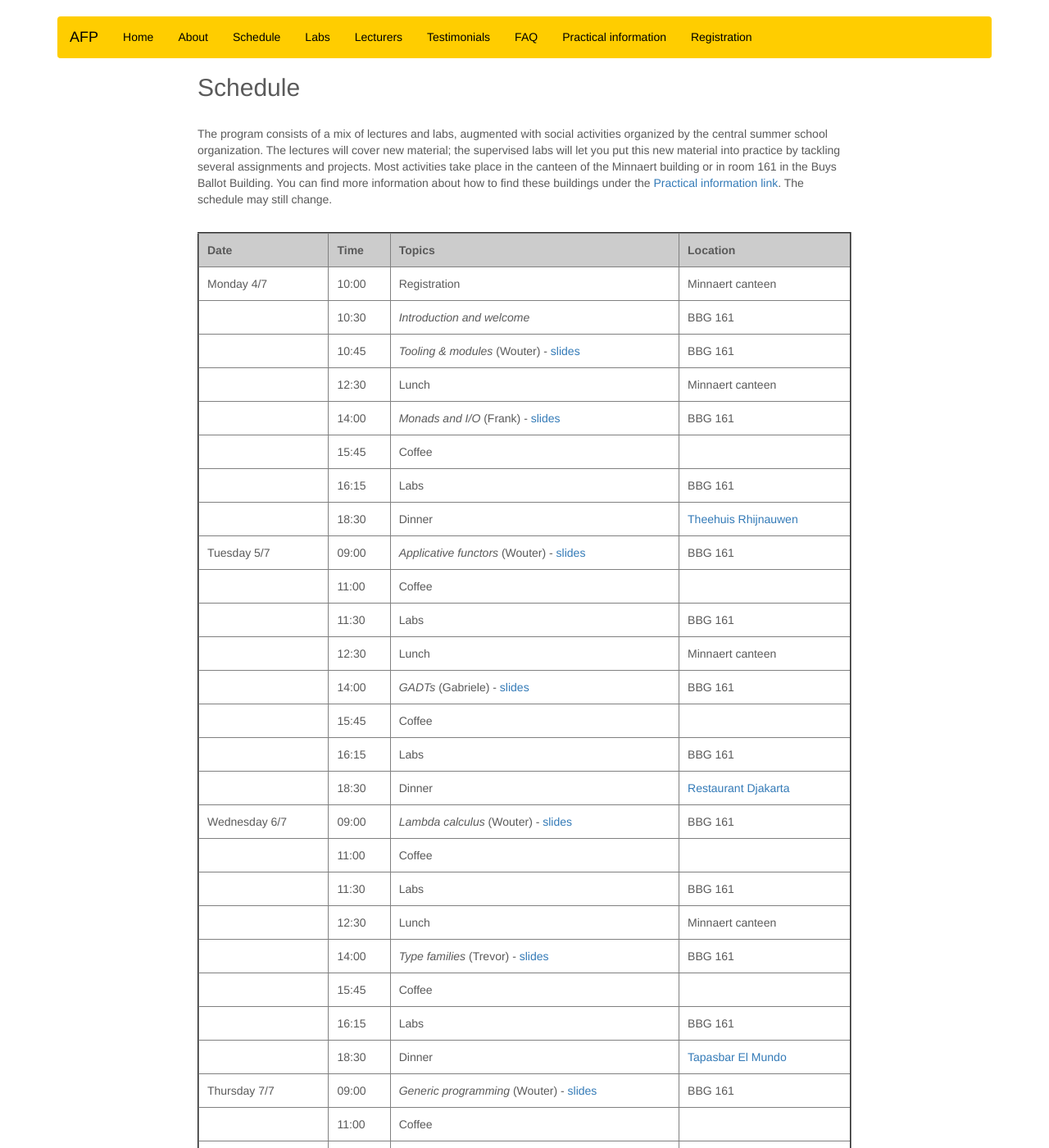
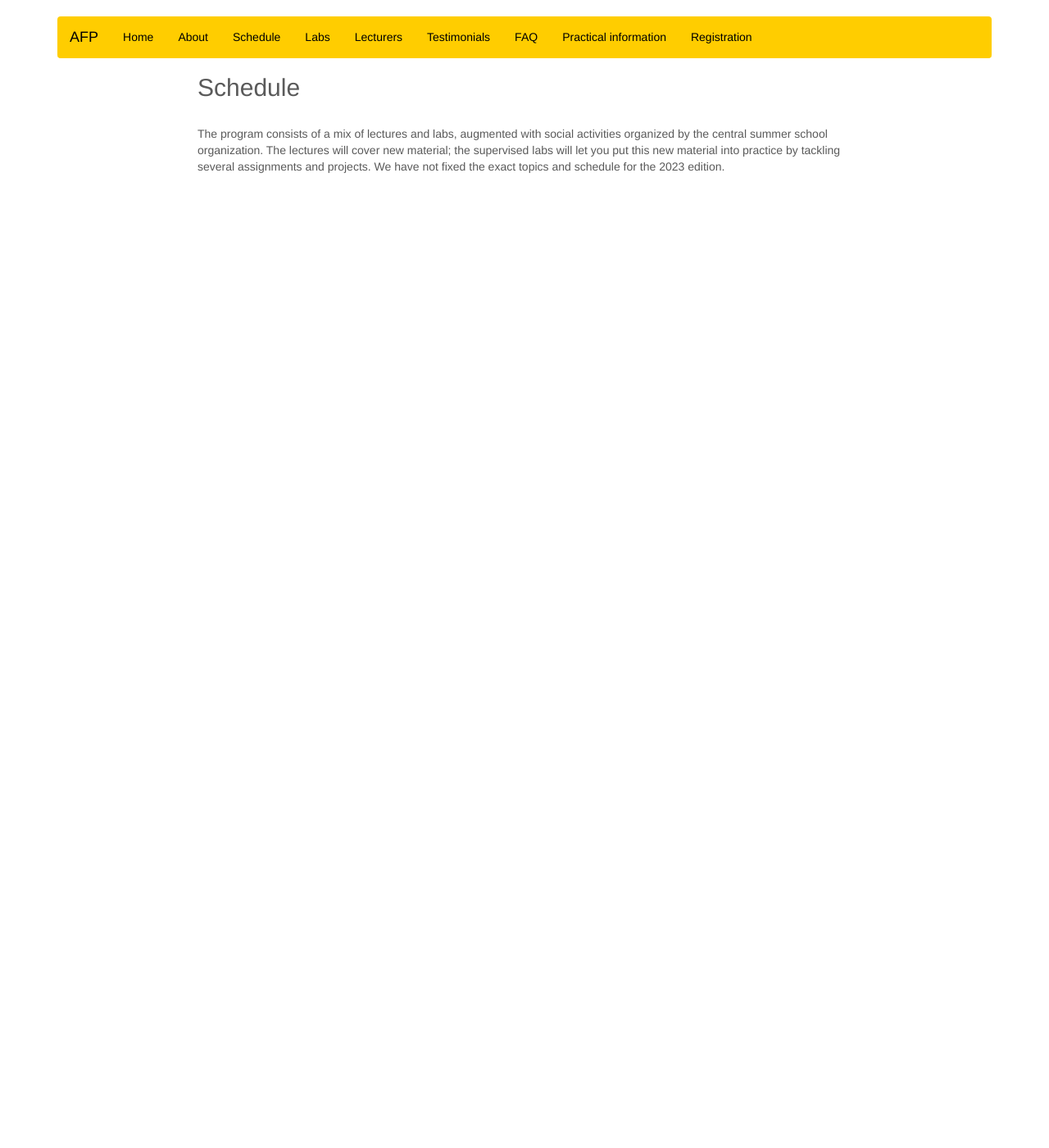
Before and after one commit to uu-afp/uu-afp.github.io, a Jekyll site: the page built from schedule.html, in a window 1280 px wide and 1400 px high. Shown: the whole window at 82% size. Built offline with Jekyll 4.4.1, drawn with Linux system fonts in a browser that asks for light colours; nearby versions of some CDN libraries; some of the changed text lies outside the part shown.

Commit message:
Updated for 2023.

```diff
--- a/index.html
+++ b/index.html
@@ -41,9 +41,9 @@ layout: default
     <!-- Marketing messaging and featurettes
     ================================================== -->
     <div class="container marketing">
-      <h3>AFP Summer School 2022</h3>
-      <h4>04 July &ndash; 08 July 2022</h4>
-      <h5>Register before June 17th</h5>
+      <h3>AFP Summer School 2023</h3>
+      <h4>03 July &ndash; 07 July 2022</h4>
+      <h5>Register before June 15th</h5>
       <!-- Three columns of text below the carousel -->
       <div class="row">
 
--- a/schedule.html
+++ b/schedule.html
@@ -14,283 +14,283 @@ organization. The lectures will cover new material; the supervised
 labs will let you put this new material into practice by tackling
 several assignments and projects.
 
-Most activities take place in the canteen of the Minnaert building or
-in room 161 in the Buys Ballot Building. You can find more information
-about how to find these buildings under the <a href="practical.html">Practical
-information link</a>.
+<!-- Most activities take place in the canteen of the Minnaert building or -->
+<!-- in room 161 in the Buys Ballot Building. You can find more information -->
+<!-- about how to find these buildings under the <a href="practical.html">Practical -->
+<!-- information link</a>. -->
 
-The schedule may still change.
+We have not fixed the exact topics and schedule for the 2023 edition.
 </p></br>
 
 
-  <table cols="4" width="100%" cellpadding="3" border="2">
-    <tr bgcolor="#CCCCCC">
+  <!-- <table cols="4" width="100%" cellpadding="3" border="2"> -->
+  <!--   <tr bgcolor="#CCCCCC"> -->
 
-      <th>Date</th>
+  <!--     <th>Date</th> -->
 
-      <th>Time</th>
+  <!--     <th>Time</th> -->
 
-      <th>Topics</th>
+  <!--     <th>Topics</th> -->
 
-      <th>Location</th>
+  <!--     <th>Location</th> -->
 
-    </tr>
+  <!--   </tr> -->
 
-    <tr>
-      <td>Monday 4/7</td>
-      <td>10:00</td>
-      <td>Registration</td>
-      <td>Minnaert canteen</td>
-    </tr>
+  <!--   <tr> -->
+  <!--     <td>Monday 4/7</td> -->
+  <!--     <td>10:00</td> -->
+  <!--     <td>Registration</td> -->
+  <!--     <td>Minnaert canteen</td> -->
+  <!--   </tr> -->
 
-    <tr>
-      <td></td>
-      <td>10:30</td>
-      <td><i>Introduction and welcome</i> </td>
-      <td>BBG 161</td>
-    </tr>
+  <!--   <tr> -->
+  <!--     <td></td> -->
+  <!--     <td>10:30</td> -->
+  <!--     <td><i>Introduction and welcome</i> </td> -->
+  <!--     <td>BBG 161</td> -->
+  <!--   </tr> -->
 
 
-    <tr>
-      <td></td>
-      <td>10:45</td>
-      <td><i>Tooling & modules</i> (Wouter) - <a href="slides/01-intro.pdf">slides</a> </td>
-      <td>BBG 161</td>
-    </tr>
+  <!--   <tr> -->
+  <!--     <td></td> -->
+  <!--     <td>10:45</td> -->
+  <!--     <td><i>Tooling & modules</i> (Wouter) - <a href="slides/01-intro.pdf">slides</a> </td> -->
+  <!--     <td>BBG 161</td> -->
+  <!--   </tr> -->
 
-    <tr>
-      <td></td>
-      <td>12:30</td>
-      <td>Lunch</td>
-      <td>Minnaert canteen</td>
-    </tr>
+  <!--   <tr> -->
+  <!--     <td></td> -->
+  <!--     <td>12:30</td> -->
+  <!--     <td>Lunch</td> -->
+  <!--     <td>Minnaert canteen</td> -->
+  <!--   </tr> -->
 
-    <tr>
-      <td></td>
-      <td>14:00</td>
-      <td><i>Monads and I/O</i> (Frank) - <a href="slides/02-monads.pdf">slides</a> </td>
-      <td>BBG 161</td>
-    </tr>
+  <!--   <tr> -->
+  <!--     <td></td> -->
+  <!--     <td>14:00</td> -->
+  <!--     <td><i>Monads and I/O</i> (Frank) - <a href="slides/02-monads.pdf">slides</a> </td>       -->
+  <!--     <td>BBG 161</td> -->
+  <!--   </tr> -->
 
-    <tr>
-      <td></td>
-      <td>15:45</td>
-      <td>Coffee</td>
-      <td></td>
-    </tr>
+  <!--   <tr> -->
+  <!--     <td></td> -->
+  <!--     <td>15:45</td> -->
+  <!--     <td>Coffee</td> -->
+  <!--     <td></td> -->
+  <!--   </tr> -->
 
-    <tr>
-      <td></td>
-      <td>16:15</td>
-      <td>Labs</td>
-      <td>BBG 161</td>
-    </tr>
+  <!--   <tr> -->
+  <!--     <td></td> -->
+  <!--     <td>16:15</td> -->
+  <!--     <td>Labs</td> -->
+  <!--     <td>BBG 161</td> -->
+  <!--   </tr> -->
 
-    <tr>
-      <td></td>
-      <td>18:30</td>
-      <td>Dinner</td>
-      <td><a href="https://theehuisrhijnauwen.nl/">Theehuis Rhijnauwen</a></td>
-    </tr>
+  <!--   <tr> -->
+  <!--     <td></td> -->
+  <!--     <td>18:30</td> -->
+  <!--     <td>Dinner</td> -->
+  <!--     <td><a href="https://theehuisrhijnauwen.nl/">Theehuis Rhijnauwen</a></td> -->
+  <!--   </tr> -->
 
 
-    <tr>
-      <td>Tuesday 5/7</td>
-      <td>09:00</td>
-      <td><i>Applicative functors</i> (Wouter) - <a href="slides/03-applicative.pdf">slides</a></td>
-      <td>BBG 161</td>
-    </tr>
+  <!--   <tr> -->
+  <!--     <td>Tuesday 5/7</td> -->
+  <!--     <td>09:00</td> -->
+  <!--     <td><i>Applicative functors</i> (Wouter) - <a href="slides/03-applicative.pdf">slides</a></td> -->
+  <!--     <td>BBG 161</td> -->
+  <!--   </tr> -->
 
-    <tr>
-      <td></td>
-      <td>11:00</td>
-      <td>Coffee</td>
-      <td></td>
-    </tr>
+  <!--   <tr> -->
+  <!--     <td></td> -->
+  <!--     <td>11:00</td> -->
+  <!--     <td>Coffee</td> -->
+  <!--     <td></td> -->
+  <!--   </tr> -->
 
-    <tr>
-      <td></td>
-      <td>11:30</td>
-      <td>Labs</td>
-      <td>BBG 161</td>
-    </tr>
+  <!--   <tr> -->
+  <!--     <td></td> -->
+  <!--     <td>11:30</td> -->
+  <!--     <td>Labs</td> -->
+  <!--     <td>BBG 161</td> -->
+  <!--   </tr> -->
 
-    <tr>
-      <td></td>
-      <td>12:30</td>
-      <td>Lunch</td>
-      <td>Minnaert canteen</td>
-    </tr>
+  <!--   <tr> -->
+  <!--     <td></td> -->
+  <!--     <td>12:30</td> -->
+  <!--     <td>Lunch</td> -->
+  <!--     <td>Minnaert canteen</td> -->
+  <!--   </tr> -->
 
-    <tr>
-      <td></td>
-      <td>14:00</td>
-      <td><i>GADTs</i> (Gabriele) - <a href="slides/04-gadts.pdf">slides</a></td>
-      <td>BBG 161</td>
-    </tr>
+  <!--   <tr> -->
+  <!--     <td></td> -->
+  <!--     <td>14:00</td> -->
+  <!--     <td><i>GADTs</i> (Gabriele) - <a href="slides/04-gadts.pdf">slides</a></td> -->
+  <!--     <td>BBG 161</td> -->
+  <!--   </tr> -->
 
-    <tr>
-      <td></td>
-      <td>15:45</td>
-      <td>Coffee</td>
-      <td></td>
-    </tr>
+  <!--   <tr> -->
+  <!--     <td></td> -->
+  <!--     <td>15:45</td> -->
+  <!--     <td>Coffee</td> -->
+  <!--     <td></td> -->
+  <!--   </tr> -->
 
-    <tr>
-      <td></td>
-      <td>16:15</td>
-      <td>Labs</td>
-      <td>BBG 161</td>
-    </tr>
+  <!--   <tr> -->
+  <!--     <td></td> -->
+  <!--     <td>16:15</td> -->
+  <!--     <td>Labs</td> -->
+  <!--     <td>BBG 161</td> -->
+  <!--   </tr> -->
 
-    <tr>
-      <td></td>
-      <td>18:30</td>
-      <td>Dinner</td>
-      <td><a href="https://djakarta.nl/">Restaurant Djakarta</a></td>
-    </tr>
+  <!--   <tr> -->
+  <!--     <td></td> -->
+  <!--     <td>18:30</td> -->
+  <!--     <td>Dinner</td> -->
+  <!--     <td><a href="https://djakarta.nl/">Restaurant Djakarta</a></td> -->
+  <!--   </tr> -->
 
 
-    <tr>
-      <td>Wednesday 6/7</td>
-      <td>09:00</td>
-      <td><i>Lambda calculus</i> (Wouter) - <a href="slides/05-lambda.pdf">slides</a></td>
-      <td>BBG 161</td>
-    </tr>
+  <!--   <tr> -->
+  <!--     <td>Wednesday 6/7</td> -->
+  <!--     <td>09:00</td> -->
+  <!--     <td><i>Lambda calculus</i> (Wouter) - <a href="slides/05-lambda.pdf">slides</a></td> -->
+  <!--     <td>BBG 161</td> -->
+  <!--   </tr> -->
 
-    <tr>
-      <td></td>
-      <td>11:00</td>
-      <td>Coffee</td>
-      <td></td>
-    </tr>
+  <!--   <tr> -->
+  <!--     <td></td> -->
+  <!--     <td>11:00</td> -->
+  <!--     <td>Coffee</td> -->
+  <!--     <td></td> -->
+  <!--   </tr> -->
 
-    <tr>
-      <td></td>
-      <td>11:30</td>
-      <td>Labs</td>
-      <td>BBG 161</td>
-    </tr>
+  <!--   <tr> -->
+  <!--     <td></td> -->
+  <!--     <td>11:30</td> -->
+  <!--     <td>Labs</td> -->
+  <!--     <td>BBG 161</td> -->
+  <!--   </tr> -->
 
-    <tr>
-      <td></td>
-      <td>12:30</td>
-      <td>Lunch</td>
-      <td>Minnaert canteen</td>
-    </tr>
+  <!--   <tr> -->
+  <!--     <td></td> -->
+  <!--     <td>12:30</td> -->
+  <!--     <td>Lunch</td> -->
+  <!--     <td>Minnaert canteen</td> -->
+  <!--   </tr> -->
 
-    <tr>
-      <td></td>
-      <td>14:00</td>
-      <td><i>Type families</i> (Trevor) - <a href="slides/06-type_families.pdf">slides</a></td>
-      <td>BBG 161</td>
-    </tr>
+  <!--   <tr> -->
+  <!--     <td></td> -->
+  <!--     <td>14:00</td> -->
+  <!--     <td><i>Type families</i> (Trevor) - <a href="slides/06-type_families.pdf">slides</a></td> -->
+  <!--     <td>BBG 161</td> -->
+  <!--   </tr> -->
 
-    <tr>
-      <td></td>
-      <td>15:45</td>
-      <td>Coffee</td>
-      <td></td>
-    </tr>
+  <!--   <tr> -->
+  <!--     <td></td> -->
+  <!--     <td>15:45</td> -->
+  <!--     <td>Coffee</td> -->
+  <!--     <td></td> -->
+  <!--   </tr> -->
 
-    <tr>
-      <td></td>
-      <td>16:15</td>
-      <td>Labs</td>
-      <td>BBG 161</td>
-    </tr>
+  <!--   <tr> -->
+  <!--     <td></td> -->
+  <!--     <td>16:15</td> -->
+  <!--     <td>Labs</td> -->
+  <!--     <td>BBG 161</td> -->
+  <!--   </tr> -->
 
-    <tr>
-      <td></td>
-      <td>18:30</td>
-      <td>Dinner</td>
-      <td><a href="https://tapasbar-elmundo.nl/contact/">Tapasbar El Mundo</a></td>
-    </tr>
+  <!--   <tr> -->
+  <!--     <td></td> -->
+  <!--     <td>18:30</td> -->
+  <!--     <td>Dinner</td> -->
+  <!--     <td><a href="https://tapasbar-elmundo.nl/contact/">Tapasbar El Mundo</a></td> -->
+  <!--   </tr> -->
 
-    <tr>
-      <td>Thursday 7/7</td>
-      <td>09:00</td>
-      <td><i>Generic programming</i> (Wouter) - <a href="slides/07-generics.pdf">slides</a></td>
-      <td>BBG 161</td>
-    </tr>
+  <!--   <tr> -->
+  <!--     <td>Thursday 7/7</td> -->
+  <!--     <td>09:00</td> -->
+  <!--     <td><i>Generic programming</i> (Wouter) - <a href="slides/07-generics.pdf">slides</a></td> -->
+  <!--     <td>BBG 161</td> -->
+  <!--   </tr> -->
 
-    <tr>
-      <td></td>
-      <td>11:00</td>
-      <td>Coffee</td>
-      <td></td>
-    </tr>
+  <!--   <tr> -->
+  <!--     <td></td> -->
+  <!--     <td>11:00</td> -->
+  <!--     <td>Coffee</td> -->
+  <!--     <td></td> -->
+  <!--   </tr> -->
 
-    <tr>
-      <td></td>
-      <td>11:30</td>
-      <td>Labs</td>
-      <td>BBG 161</td>
-    </tr>
+  <!--   <tr> -->
+  <!--     <td></td> -->
+  <!--     <td>11:30</td> -->
+  <!--     <td>Labs</td> -->
+  <!--     <td>BBG 161</td> -->
+  <!--   </tr> -->
 
-    <tr>
-      <td></td>
-      <td>12:30</td>
-      <td>Lunch</td>
-      <td>Minnaert canteen</td>
-    </tr>
+  <!--   <tr> -->
+  <!--     <td></td> -->
+  <!--     <td>12:30</td> -->
+  <!--     <td>Lunch</td> -->
+  <!--     <td>Minnaert canteen</td> -->
+  <!--   </tr> -->
 
-    <tr>
-      <td></td>
-      <td>14:00</td>
-      <td><i>Accelerate</i> (Gabriele) </td>
-      <td>BBG 161</td>
-    </tr>
+  <!--   <tr> -->
+  <!--     <td></td> -->
+  <!--     <td>14:00</td> -->
+  <!--     <td><i>Accelerate</i> (Gabriele) </td> -->
+  <!--     <td>BBG 161</td> -->
+  <!--   </tr> -->
 
-    <tr>
-      <td></td>
-      <td>15:45</td>
-      <td>Coffee</td>
-      <td></td>
-    </tr>
+  <!--   <tr> -->
+  <!--     <td></td> -->
+  <!--     <td>15:45</td> -->
+  <!--     <td>Coffee</td> -->
+  <!--     <td></td> -->
+  <!--   </tr> -->
 
-    <tr>
-      <td></td>
-      <td>16:15</td>
-      <td>Labs</td>
-      <td>BBG 161</td>
-    </tr>
+  <!--   <tr> -->
+  <!--     <td></td> -->
+  <!--     <td>16:15</td> -->
+  <!--     <td>Labs</td> -->
+  <!--     <td>BBG 161</td> -->
+  <!--   </tr> -->
 
-    <tr>
-      <td></td>
-      <td>18:30</td>
-      <td>Industrial reception</td>
-      <td><a href="https://www.channable.com/contact">Channable office</a></td>
-    </tr>
+  <!--   <tr> -->
+  <!--     <td></td> -->
+  <!--     <td>18:30</td> -->
+  <!--     <td>Industrial reception</td> -->
+  <!--     <td><a href="https://www.channable.com/contact">Channable office</a></td> -->
+  <!--   </tr> -->
 
-    <tr>
-      <td>Friday 7/7</td>
-      <td>09:45</td>
-      <td>Key collection</td>
-      <td>BBG 161</td>
-    </tr>
+  <!--   <tr> -->
+  <!--     <td>Friday 7/7</td> -->
+  <!--     <td>09:45</td> -->
+  <!--     <td>Key collection</td> -->
+  <!--     <td>BBG 161</td> -->
+  <!--   </tr> -->
 
-    <tr>
-      <td></td>
-      <td>10:00</td>
-      <td><i>Guest lecture</i> Alejandro Serrano Mena</td>
-      <td>BBG 161</td>
-    </tr>
+  <!--   <tr> -->
+  <!--     <td></td> -->
+  <!--     <td>10:00</td> -->
+  <!--     <td><i>Guest lecture</i> Alejandro Serrano Mena</td> -->
+  <!--     <td>BBG 161</td> -->
+  <!--   </tr> -->
 
-    <tr>
-      <td></td>
-      <td>12:00</td>
-      <td>Closure</td>
-      <td>BBG 161</td>
-    </tr>
+  <!--   <tr> -->
+  <!--     <td></td> -->
+  <!--     <td>12:00</td> -->
+  <!--     <td>Closure</td> -->
+  <!--     <td>BBG 161</td> -->
+  <!--   </tr> -->
 
-    <tr>
-      <td></td>
-      <td>12:30</td>
-      <td>Lunch</td>
-      <td>Jazzmans</td>
-    </tr>
+  <!--   <tr> -->
+  <!--     <td></td> -->
+  <!--     <td>12:30</td> -->
+  <!--     <td>Lunch</td> -->
+  <!--     <td>Jazzmans</td> -->
+  <!--   </tr> -->
 
-  </table>
+  <!-- </table> -->
 
 </div>
```
Also changed, not shown: about.md (+2 -2 lines), lecturers.html (+13 -13 lines).
